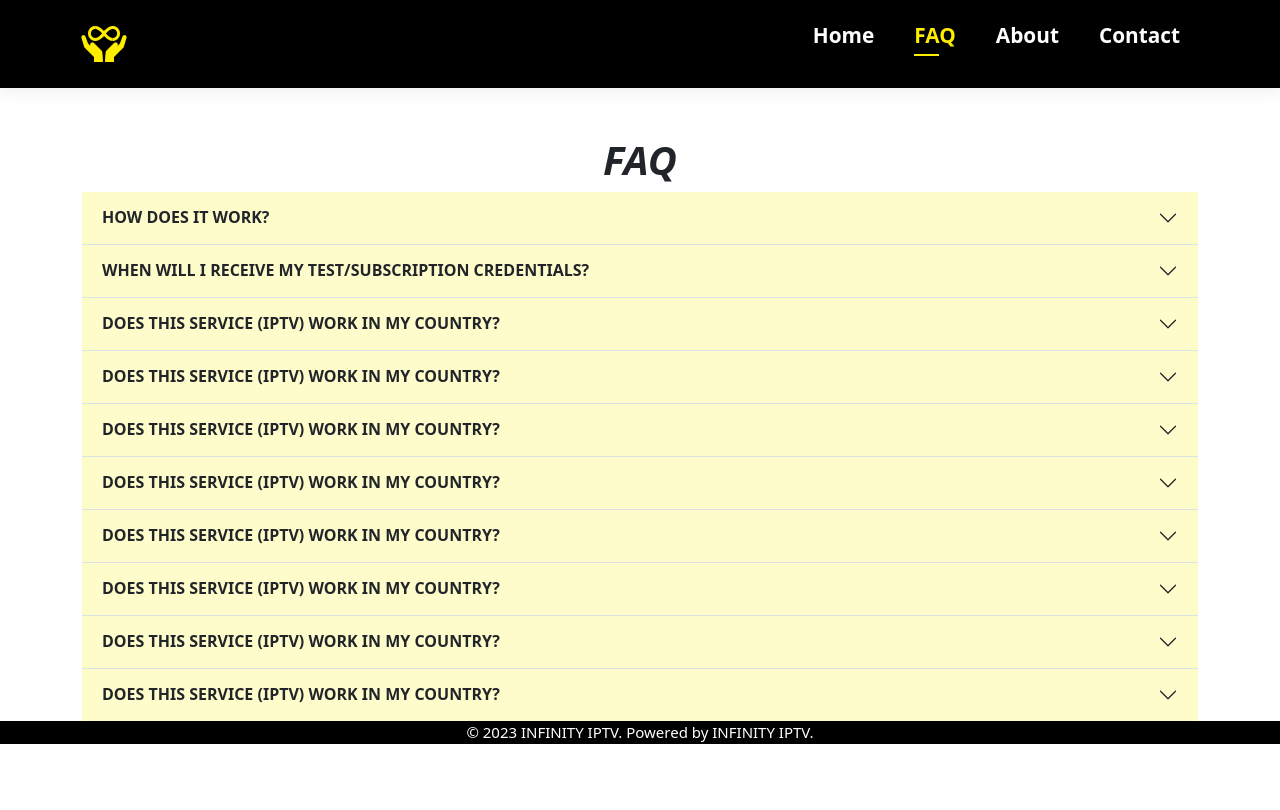
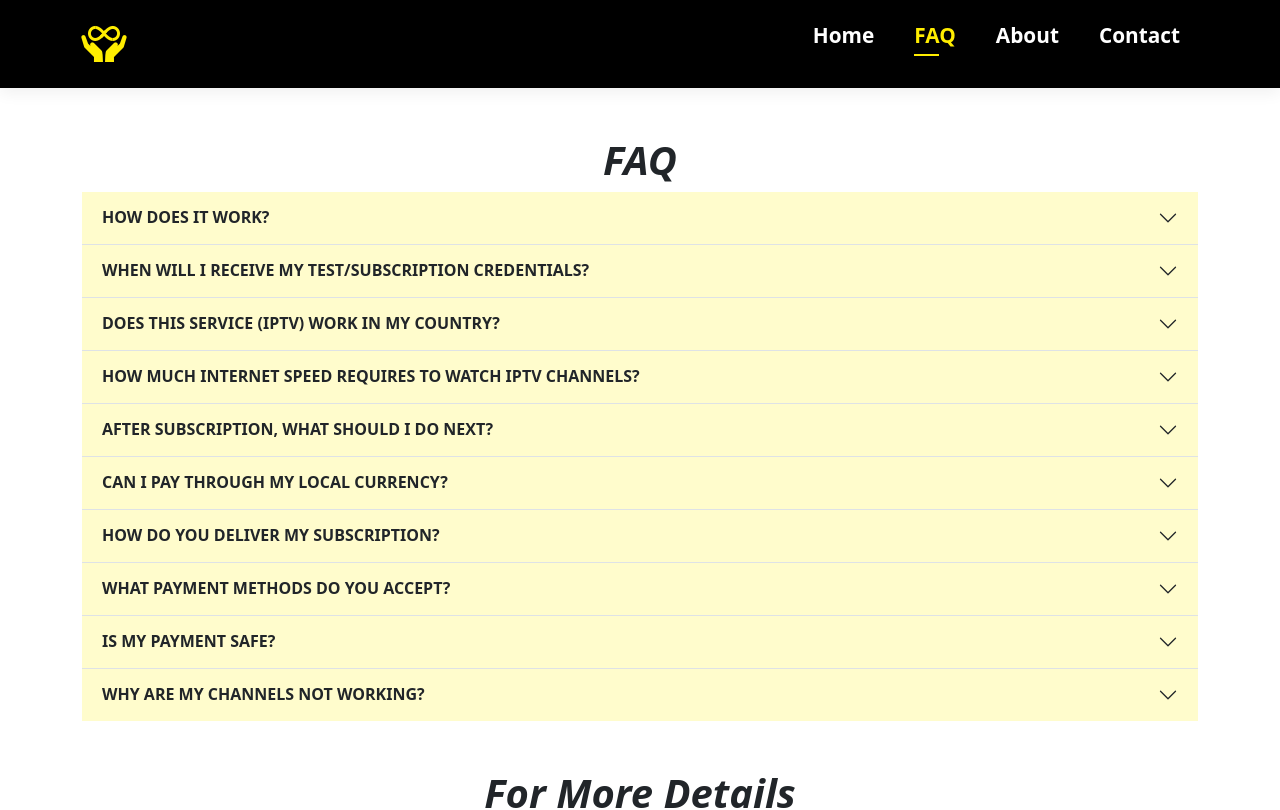
Before and after one commit to mohovic0/projectiptv, a Next.js app: page /faq in a window 1280 px wide. Shown: the top 810 px of the page. Built offline with nearby package versions, Linux system fonts and the light colour scheme.

Commit message:
faq terminé

```diff
--- a/pages/faq/index.js
+++ b/pages/faq/index.js
@@ -1,5 +1,6 @@
 import React from "react";
 import styles from "./Faq.module.css";
+import Forme from "@/components/forme";
 
 function Faq() {
   return (
@@ -116,7 +117,7 @@ function Faq() {
               aria-expanded="false"
               aria-controls="flush-collapseFour"
             >
-              <strong>DOES THIS SERVICE (IPTV) WORK IN MY COUNTRY?</strong>
+              <strong>HOW MUCH INTERNET SPEED REQUIRES TO WATCH IPTV CHANNELS?</strong>
             </button>
           </h2>
           <div
@@ -125,9 +126,8 @@ function Faq() {
             data-bs-parent="#accordionFlushExample"
           >
             <div className="accordion-body">
-                IPTV works all over the world, no matter where you live or where you are.
-                Since you have a stable Internet connection of 8 MB / s, you will be able
-                 to watch thousands of TV channels.
+            To watch our IPTV channels, you must have a stable 6 MB / s internet for SD channels, 8 MB / s for HD channels and stable 10 MB / s for FHD channels. To test your internet faster, you do not have to test it through Wi-Fi, but directly through the LAN cable, placing it on your Android Box, or on your computer. Note: Your Internet should stay stable,
+             if your Internet browser drops down, then you may also have problems with TV channels.
             </div>
           </div>
         </div>
@@ -143,7 +143,7 @@ function Faq() {
               aria-expanded="false"
               aria-controls="flush-collapseFive"
             >
-              <strong>DOES THIS SERVICE (IPTV) WORK IN MY COUNTRY?</strong>
+              <strong>AFTER SUBSCRIPTION, WHAT SHOULD I DO NEXT?</strong>
             </button>
           </h2>
           <div
@@ -152,9 +152,9 @@ function Faq() {
             data-bs-parent="#accordionFlushExample"
           >
             <div className="accordion-body">
-                IPTV works all over the world, no matter where you live or where you are.
-                Since you have a stable Internet connection of 8 MB / s, you will be able
-                 to watch thousands of TV channels.
+            Immediately after you place an order, you will automatically receive an email
+            containing all the necessary instructions, and after a short time you will also receive
+            your subscription data. However sometimes we get overloaded with server support, customers and orders.
             </div>
           </div>
         </div>
@@ -170,7 +170,7 @@ function Faq() {
               aria-expanded="false"
               aria-controls="flush-collapseSix"
             >
-              <strong>DOES THIS SERVICE (IPTV) WORK IN MY COUNTRY?</strong>
+              <strong>CAN I PAY THROUGH MY LOCAL CURRENCY?</strong>
             </button>
           </h2>
           <div
@@ -179,9 +179,7 @@ function Faq() {
             data-bs-parent="#accordionFlushExample"
           >
             <div className="accordion-body">
-                IPTV works all over the world, no matter where you live or where you are.
-                Since you have a stable Internet connection of 8 MB / s, you will be able
-                 to watch thousands of TV channels.
+                Please Note that our prices are quoted in the European Euro (EUR €) and United State Dollar ( USD $).
             </div>
           </div>
         </div>
@@ -197,7 +195,7 @@ function Faq() {
               aria-expanded="false"
               aria-controls="flush-collapseSeven"
             >
-              <strong>DOES THIS SERVICE (IPTV) WORK IN MY COUNTRY?</strong>
+              <strong>HOW DO YOU DELIVER MY SUBSCRIPTION?</strong>
             </button>
           </h2>
           <div
@@ -206,9 +204,7 @@ function Faq() {
             data-bs-parent="#accordionFlushExample"
           >
             <div className="accordion-body">
-                IPTV works all over the world, no matter where you live or where you are.
-                Since you have a stable Internet connection of 8 MB / s, you will be able
-                 to watch thousands of TV channels.
+              We will send you your subscription via Email, as well as any Guidelines for any device you have.
             </div>
           </div>
         </div>
@@ -224,7 +220,7 @@ function Faq() {
               aria-expanded="false"
               aria-controls="flush-collapseEight"
             >
-              <strong>DOES THIS SERVICE (IPTV) WORK IN MY COUNTRY?</strong>
+              <strong>WHAT PAYMENT METHODS DO YOU ACCEPT?</strong>
             </button>
           </h2>
           <div
@@ -233,9 +229,12 @@ function Faq() {
             data-bs-parent="#accordionFlushExample"
           >
             <div className="accordion-body">
-                IPTV works all over the world, no matter where you live or where you are.
-                Since you have a stable Internet connection of 8 MB / s, you will be able
-                 to watch thousands of TV channels.
+              We support 4 payment methods at the moment, with a high security.
+              The payment methods we support are:
+
+              Visa
+              MasterCard
+              American Express
             </div>
           </div>
         </div>
@@ -251,7 +250,7 @@ function Faq() {
               aria-expanded="false"
               aria-controls="flush-collapseNine"
             >
-              <strong>DOES THIS SERVICE (IPTV) WORK IN MY COUNTRY?</strong>
+              <strong>IS MY PAYMENT SAFE?</strong>
             </button>
           </h2>
           <div
@@ -260,9 +259,7 @@ function Faq() {
             data-bs-parent="#accordionFlushExample"
           >
             <div className="accordion-body">
-                IPTV works all over the world, no matter where you live or where you are.
-                Since you have a stable Internet connection of 8 MB / s, you will be able
-                 to watch thousands of TV channels.
+                You can Pay securely via Credit Card without exposing your details to any one. When paying online, your details are protected by SSL Encryption.
             </div>
           </div>
         </div>
@@ -279,7 +276,7 @@ function Faq() {
               aria-expanded="false"
               aria-controls="flush-collapseTen"
             >
-              <strong>DOES THIS SERVICE (IPTV) WORK IN MY COUNTRY?</strong>
+              <strong>WHY ARE MY CHANNELS NOT WORKING?</strong>
             </button>
           </h2>
           <div
@@ -288,14 +285,27 @@ function Faq() {
             data-bs-parent="#accordionFlushExample"
           >
             <div className="accordion-body">
-                IPTV works all over the world, no matter where you live or where you are.
-                Since you have a stable Internet connection of 8 MB / s, you will be able
-                 to watch thousands of TV channels.
+            We do the best for all channels to work smoothly and all right.
+            If only some channels do not work, then report it to us by contacting us, or wait a few hours, maybe we’re working to fix it.
+            If no channel is running, then you need to take some necessary steps before contacting us:
+
+            <ul className="mt-2">
+              <li className="mt-2"> Reboot your devices and wait for 30 secs before turning them back on.</li>
+              <li className="mt-2">Make sure you are connecting using an Ethernet cable to devices and not via Wi-Fi.</li>
+              <li className="mt-2">Try using a VPN service if all the above are not working.</li>
+              <li className="mt-2">Stop and give it a couple of minutes. We reboot and swap channels when needed. The channels may be coming back from our work.</li>
+            </ul>
+
             </div>
           </div>
         </div>
 
       </div>
+
+      <h1 className="fs-1 fw-bolder fst-italic mt-5 mb-5 text-center">For More Details</h1>
+
+      <Forme/>
+
     </div>
   );
 }
```
